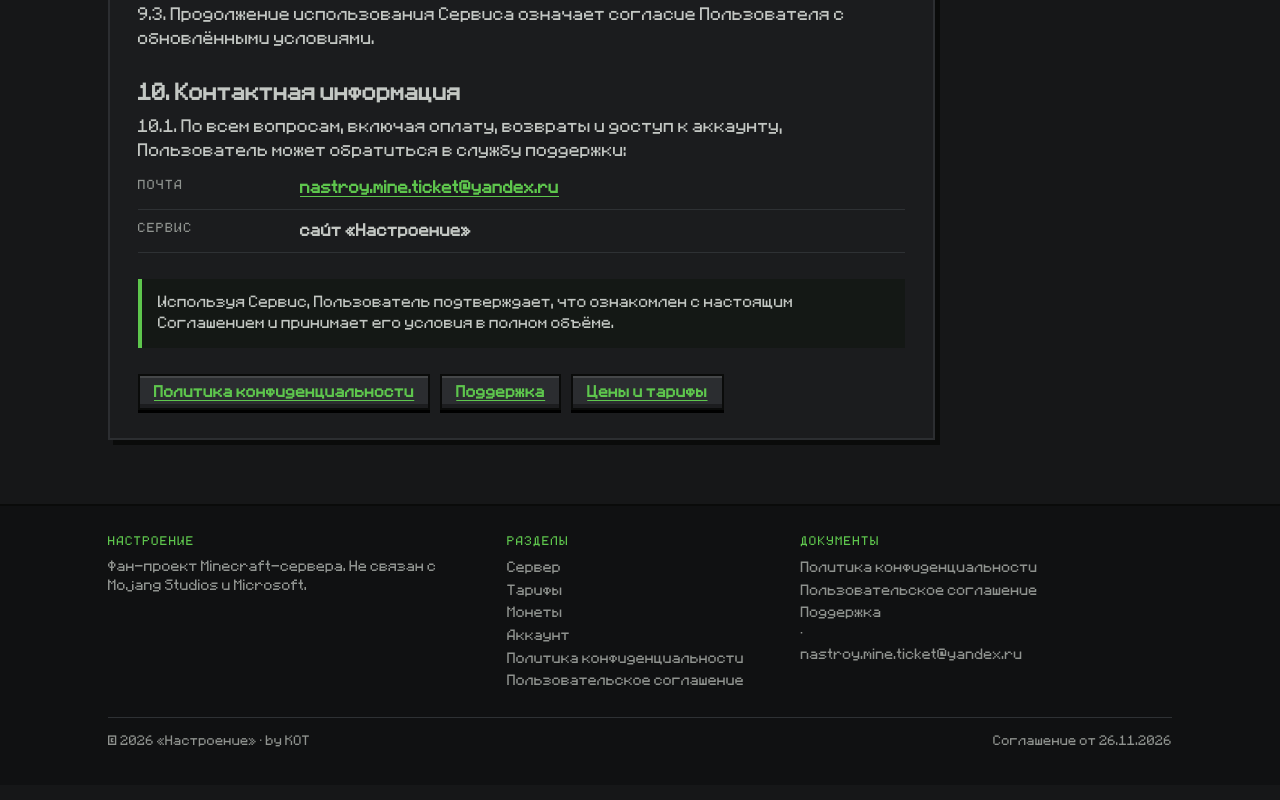
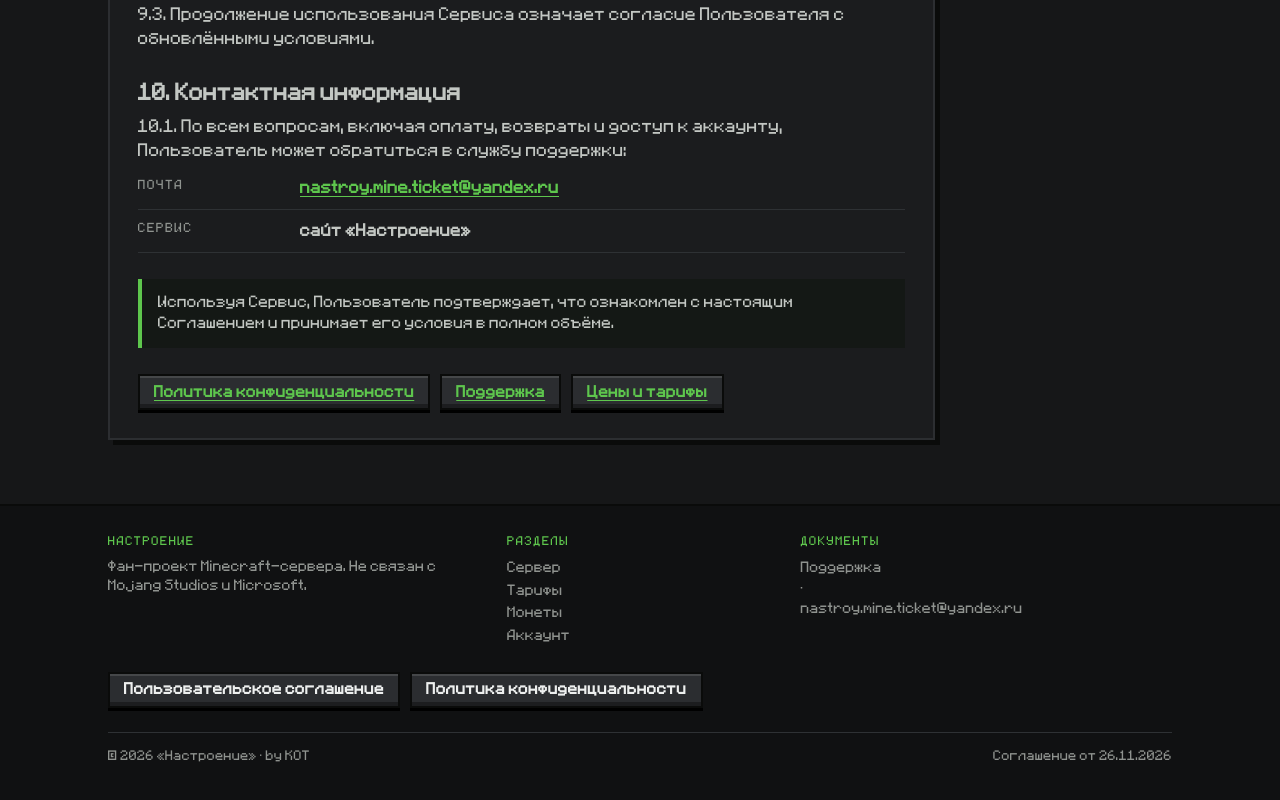
Before and after one commit to MihailK8T/nastroenie, a plain HTML site: page docs/terms.html in a window 1280 px wide. Shown: the part 3494-4294 px from the top of the page. Drawn offline with Linux system fonts and the light colour scheme; a web font is replaced by a local one.

Commit message:
Add document buttons to site footer

```diff
--- a/docs/assets/site.css
+++ b/docs/assets/site.css
@@ -429,3 +429,6 @@
 .px-avatar svg{display:block;width:100%;height:100%;image-rendering:pixelated}
 .mini-avatar{width:22px;height:22px;flex:0 0 auto;display:inline-grid;place-items:center;overflow:hidden;border:1px solid #3a3d40;background:#121314}
 .mini-avatar svg{display:block;width:100%;height:100%;image-rendering:pixelated}
+
+  /* отдельные кнопки документов в подвале */
+  .foot-docs{display:flex;flex-wrap:wrap;gap:10px;margin-top:24px}
--- a/docs/terms.html
+++ b/docs/terms.html
@@ -154,15 +154,15 @@
         <a href="plans.html">Тарифы</a>
         <a href="coins.html">Монеты</a>
         <a href="account.html">Аккаунт</a>
-        <a href="privacy.html">Политика конфиденциальности</a>
-        <a href="terms.html">Пользовательское соглашение</a>
       </div>
       <div>
         <h4>Документы</h4>
-        <a href="privacy.html">Политика конфиденциальности</a>
-        <a href="terms.html">Пользовательское соглашение</a>
         <a href="support.html">Поддержка</a> · <a href="mailto:nastroy.mine.ticket@yandex.ru">nastroy.mine.ticket@yandex.ru</a>
       </div>
+    </div>
+    <div class="foot-docs">
+      <a class="btn btn-ghost btn-sm" href="terms.html">Пользовательское соглашение</a>
+      <a class="btn btn-ghost btn-sm" href="privacy.html">Политика конфиденциальности</a>
     </div>
     <div class="foot-bottom">
       <span>© 2026 «Настроение» · by KOT</span>
```
Also changed, not shown: docs/account.html (+4 -2 lines), docs/cart.html (+4 -2 lines), docs/coins.html (+4 -2 lines), docs/index.html (+4 -2 lines), docs/plans.html (+4 -2 lines), docs/privacy.html (+4 -4 lines), docs/server.html (+4 -2 lines), docs/support.html (+4 -1 lines).
